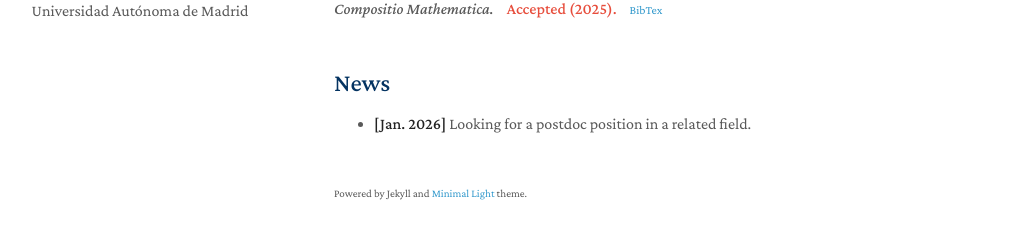
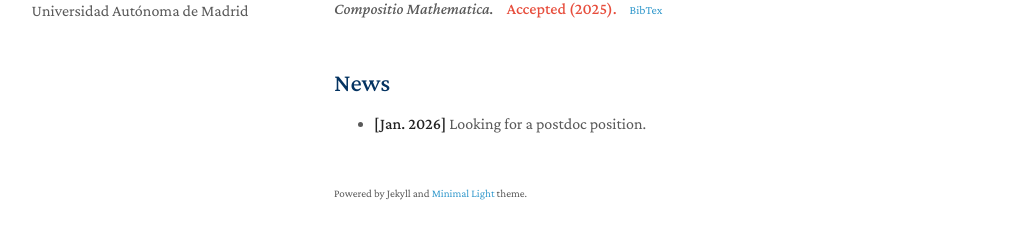
Before and after one commit to danielmrtnz/danielmrtnz.github.io, a Jekyll site: the page built from index.md, in a window 1280 px wide. Shown: the part 296-535 px from the top of the page, without its empty margins (136-1151 px from the left). Built offline with Jekyll 4.4.1, drawn with Linux system fonts in a browser that asks for light colours; a style sheet for code colours, icons or effects is not loaded; our own code applies the rules of GitHub Pages for plain Markdown files.

Commit message:
Update index.md

```diff
--- a/index.md
+++ b/index.md
@@ -11,4 +11,4 @@ I am a Ph.D. student and Profesor Ayudante (Teaching Assistant) at Universidad A
 
 ## News
 
-- **[Jan. 2026]** Looking for a postdoc position in a related field.
+- **[Jan. 2026]** Looking for a postdoc position.
```
